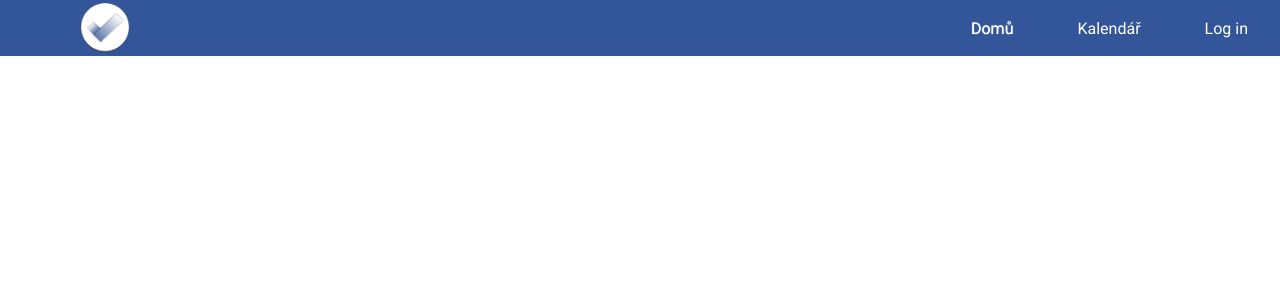
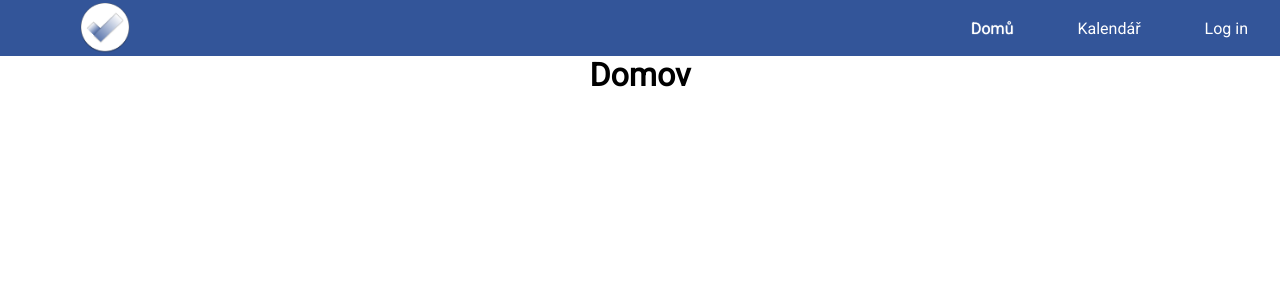
Before and after one commit to Wojtic/calendar-todo, a React (Create React App) app in the folder front-end/: page / in a window 1280 px wide. Shown: the top 300 px of the page. Built offline with nearby package versions, Linux system fonts and the light colour scheme.

Commit message:
Added basic home path

```diff
--- a/front-end/src/App.js
+++ b/front-end/src/App.js
@@ -1,18 +1,22 @@
 import Navigation from './Navigation';
 import LoginForm from './LoginForm';
-import { BrowserRouter as Router, Route } from 'react-router-dom';
+import Home from './Home'
+import { BrowserRouter as Router, Route, Switch } from 'react-router-dom';
 
 export default function App() {
   return (
     <Router>
       <Navigation />
       <main>
+        <Switch>
+          <Route path='/' exact component={Home} />
           <Route path="/login" render={(props) => (
             <LoginForm {...props} isRegister={false} />
           )} />
           <Route path="/register" render={(props) => (
             <LoginForm {...props} isRegister={true} />
           )} />
+        </Switch>
       </main>
     </Router >
   );
--- /dev/null
+++ b/front-end/src/Home.js
@@ -0,0 +1,9 @@
+import React, { Component } from 'react'
+
+export default class Home extends Component {
+    render() {
+        return (
+            <h1>Domov</h1>
+        )
+    }
+}
```
Lines whose indentation alone changed are shown as unchanged.
